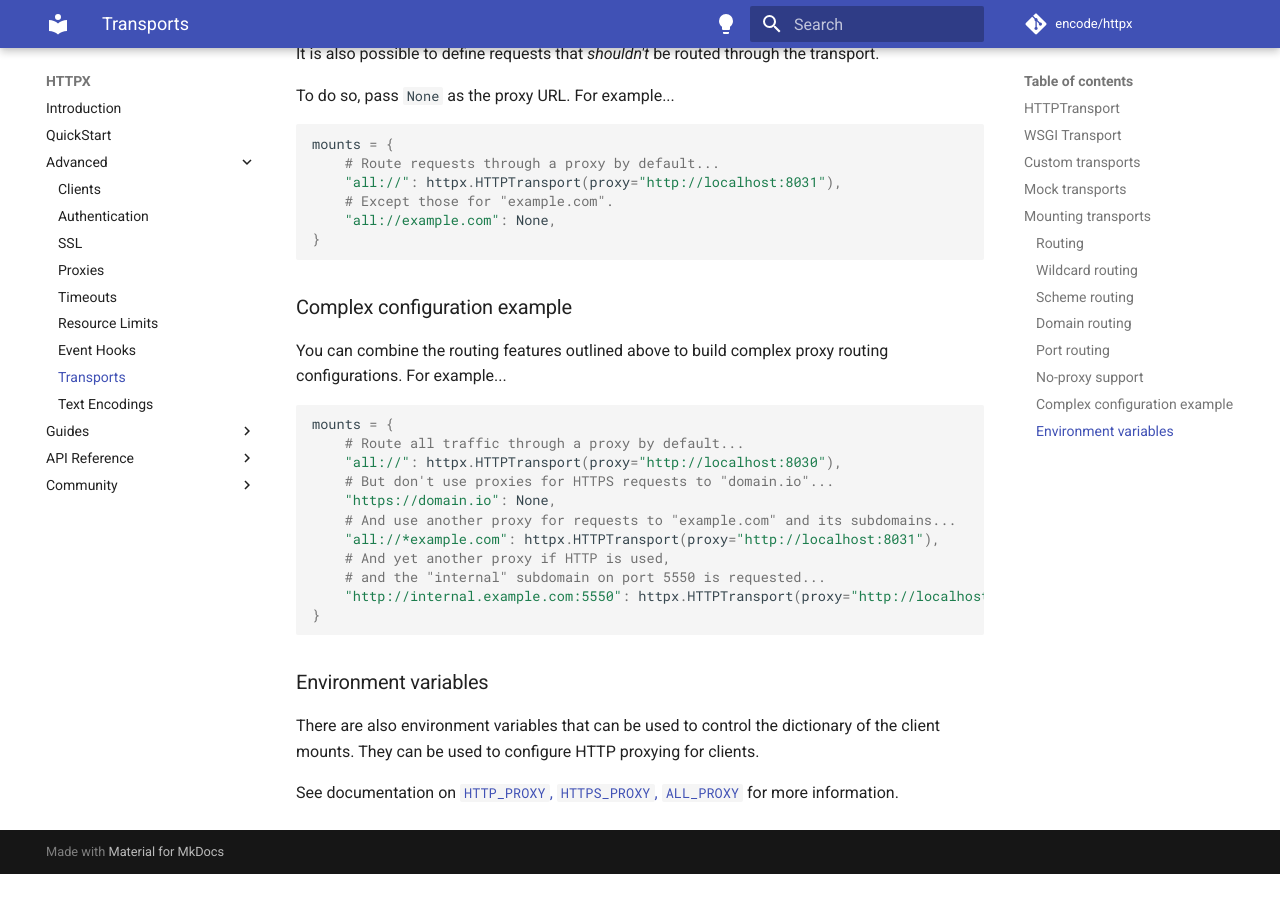
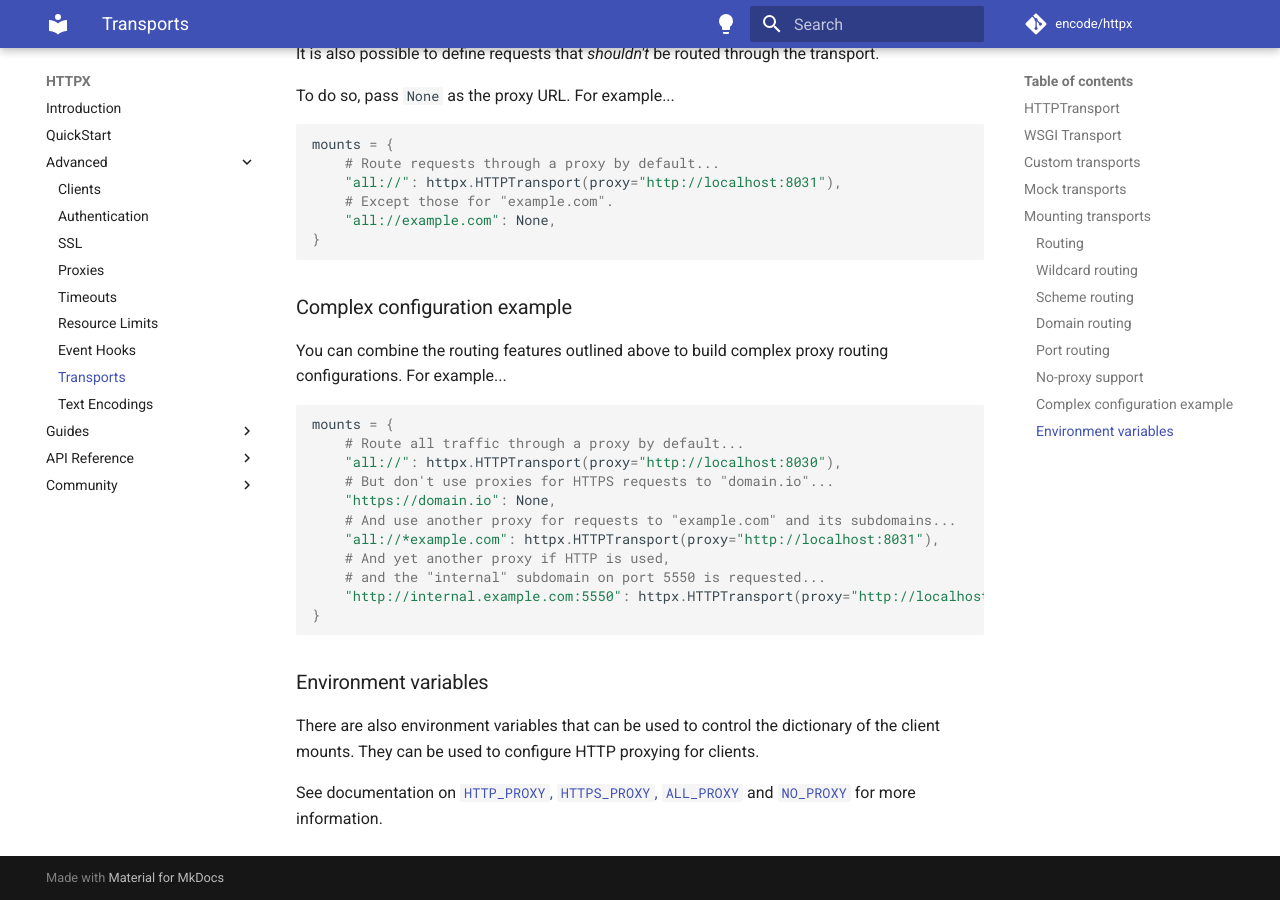
Before and after one commit to CarolinaBentrescas/httpx2, an MkDocs documentation site: the page built from docs/advanced/transports.md, in a window 1280 px wide and 900 px high, scrolled down 6156 px. Built offline with MkDocs 1.6.1 and Material for MkDocs 9.7.7, drawn with Linux system fonts in a browser that asks for light colours; comment, search, counter and statistics services are not loaded; before the commit the page ends 7030 px from its top, so only the background shows below that.

Commit message:
Mention NO_PROXY environment variable on Advanced Usage page (#3066)
Co-authored-by: Kar Petrosyan <92274156+karpetrosyan@users.noreply.github.com>

```diff
--- a/docs/advanced/transports.md
+++ b/docs/advanced/transports.md
@@ -329,4 +329,5 @@ mounts = {
 There are also environment variables that can be used to control the dictionary of the client mounts.
 They can be used to configure HTTP proxying for clients.
 
-See documentation on [`HTTP_PROXY`, `HTTPS_PROXY`, `ALL_PROXY`](../environment_variables.md#http_proxy-https_proxy-all_proxy) for more information.
+See documentation on [`HTTP_PROXY`, `HTTPS_PROXY`, `ALL_PROXY`](../environment_variables.md#http_proxy-https_proxy-all_proxy)
+and [`NO_PROXY`](../environment_variables.md#no_proxy) for more information.
```
